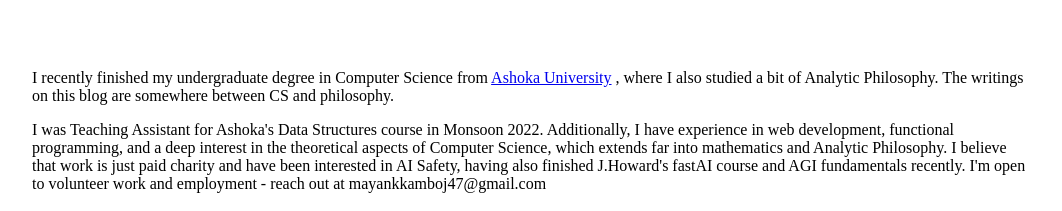
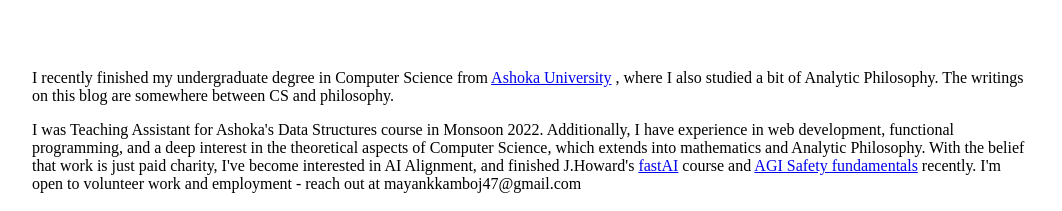
Before and after one commit to mayankkamboj47/mayankkamboj47.github.io, an Eleventy site: page index.md in a window 1280 px wide. Shown: the part 37-248 px from the top of the page, without its empty margins (108-1170 px from the left). Built offline with nearby package versions, Linux system fonts and the light colour scheme; Eleventy itself is replaced by a stand-in of ours; files that its build step writes are made by us from their sources.

Commit message:
add intro

```diff
--- a/index.md
+++ b/index.md
@@ -3,7 +3,7 @@ layout : html
 ---
 <p style="padding:3rem 0 0 0">
 I recently finished my undergraduate degree in Computer Science from <a href="https://www.ashoka.edu.in">Ashoka University</a> , where I also studied a bit of Analytic Philosophy. The writings on this blog are somewhere between CS and philosophy.</p>
-<p>I was Teaching Assistant for Ashoka's Data Structures course in Monsoon 2022. Additionally, I have experience in web development, functional programming, and a deep interest in the theoretical aspects of Computer Science, which extends far into mathematics and Analytic Philosophy. I believe that work is just paid charity and have been interested in AI Safety, having also finished J.Howard's fastAI course and AGI fundamentals recently. I'm open to volunteer work and employment - reach out at mayankkamboj47@gmail.com
+<p>I was Teaching Assistant for Ashoka's Data Structures course in Monsoon 2022. Additionally, I have experience in web development, functional programming, and a deep interest in the theoretical aspects of Computer Science, which extends into mathematics and Analytic Philosophy. With the belief that work is just paid charity, I've become interested in AI Alignment, and finished J.Howard's <a href="https://www.fast.ai/">fastAI</a> course and <a href="https://aisafetyfundamentals.com/">AGI Safety fundamentals</a> recently. I'm open to volunteer work and employment - reach out at mayankkamboj47@gmail.com
 </p>
 <h1> Posts </h1>
 
```
